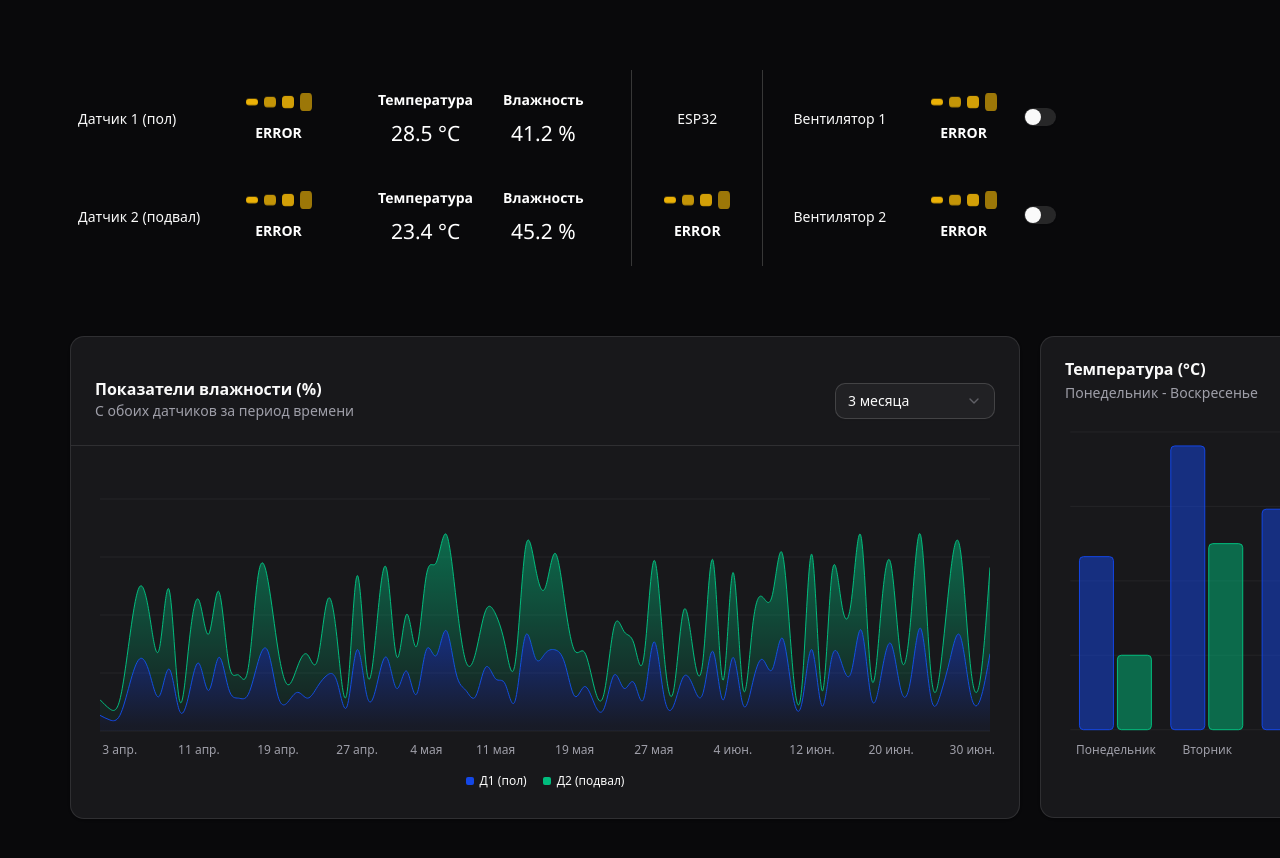
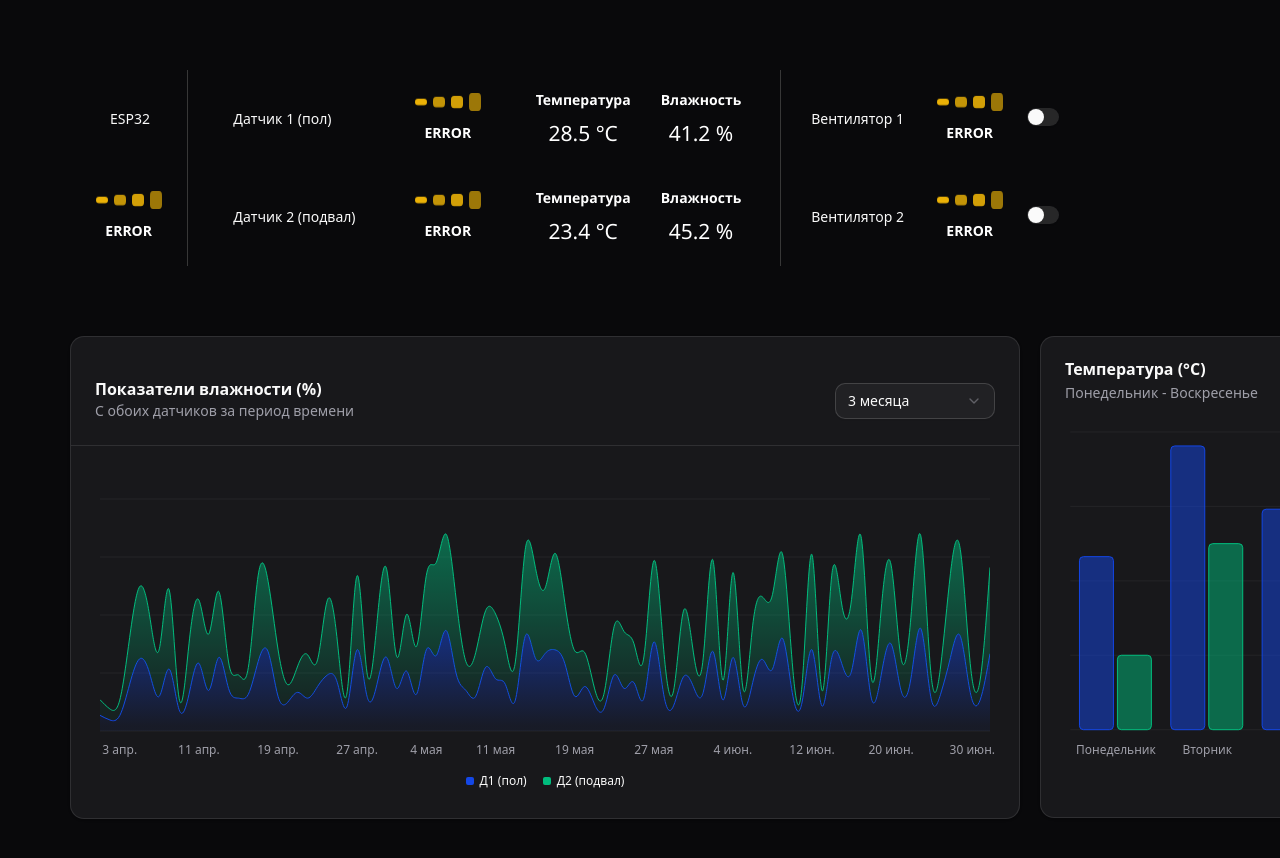
Before and after one commit to 00DemiX00/vent_basement, a React (Vite) app in the folder vent_basement/: page / in a window 1280 px wide. Shown: the top 858 px of the page. Built offline with nearby package versions, Linux system fonts and the light colour scheme.

Commit message:
fix: position of ESP32 has been changed

```diff
--- a/vent_basement/src/Components/IndicatorsLineTable.tsx
+++ b/vent_basement/src/Components/IndicatorsLineTable.tsx
@@ -16,12 +16,12 @@ function IndicatorsLineTable() {
   <Table>
   <TableBody>
     <TableRow>
-      <TableCell className="font-medium">Датчик 1 (пол)</TableCell>
+      <TableCell
+        className="font-medium" style={{ borderRight: "1px solid #373737", paddingLeft: "40px", paddingRight: "30px" }}>ESP32
+      </TableCell>
+      <TableCell className="font-medium" style={{ paddingLeft: "45px", paddingRight: "30px" }}>Датчик 1 (пол)</TableCell>
       <TableCell><StatusIndicatorsLine></StatusIndicatorsLine></TableCell>
       <WeatherDisplay></WeatherDisplay>
-      <TableCell
-        className="font-medium" style={{ borderLeft: "1px solid #373737", paddingLeft: "45px", paddingRight: "30px" }}>ESP32
-      </TableCell>
       <TableCell
         className="font-medium" style={{ borderLeft: "1px solid #373737", paddingLeft: "30px" }}>Вентилятор 1
       </TableCell>
@@ -31,12 +31,12 @@ function IndicatorsLineTable() {
   </TableBody>
   <TableBody>
     <TableRow>
-      <TableCell className="font-medium" >Датчик 2 (подвал)</TableCell>
+      <TableCell
+        className="font-medium" style={{ borderRight: "1px solid #373737"}}><StatusIndicatorsLine></StatusIndicatorsLine>
+      </TableCell>
+      <TableCell className="font-medium" style={{ paddingLeft: "45px", paddingRight: "30px" }}>Датчик 2 (подвал)</TableCell>
       <TableCell><StatusIndicatorsLine></StatusIndicatorsLine></TableCell>
       <WeatherDisplay></WeatherDisplay>
-      <TableCell
-        className="font-medium" style={{ borderLeft: "1px solid #373737"}}><StatusIndicatorsLine></StatusIndicatorsLine>
-      </TableCell>
       <TableCell
         className="font-medium" style={{ borderLeft: "1px solid #373737", paddingLeft: "30px" }}>Вентилятор 2
       </TableCell>
```
